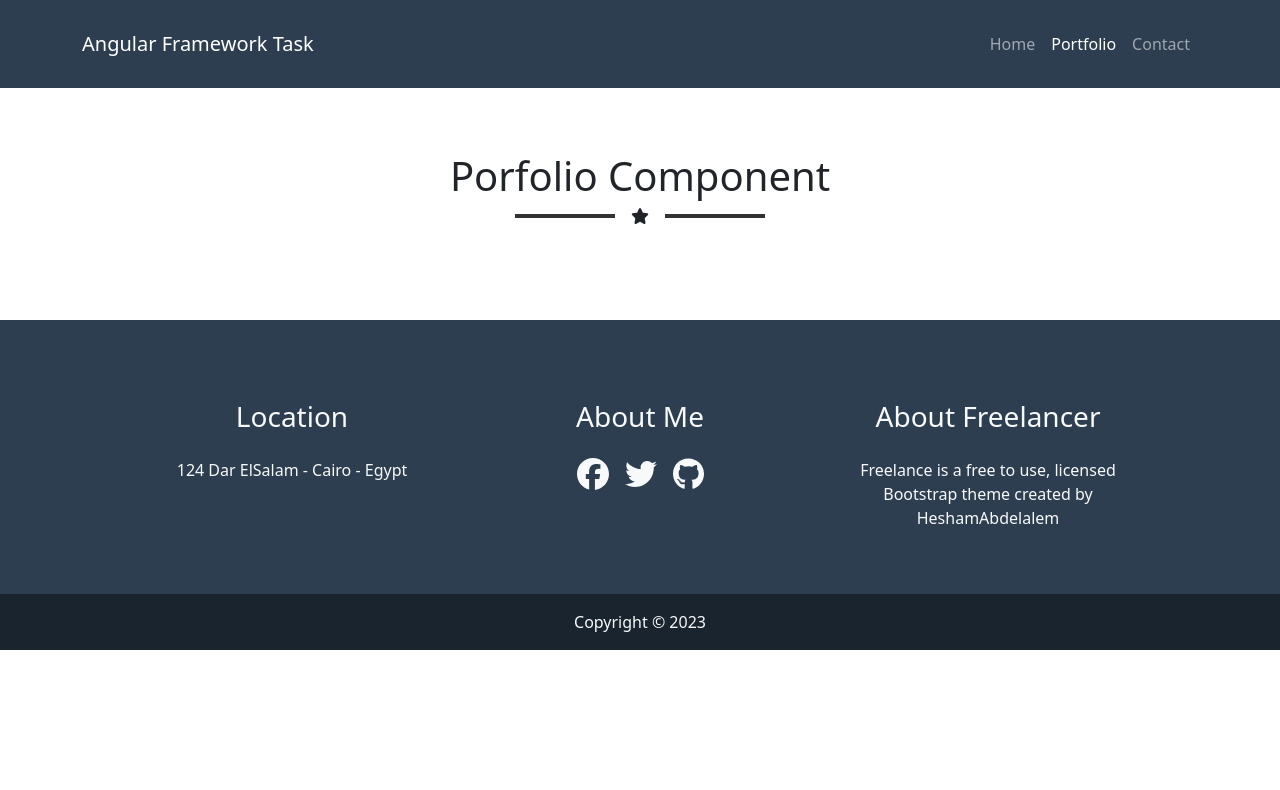
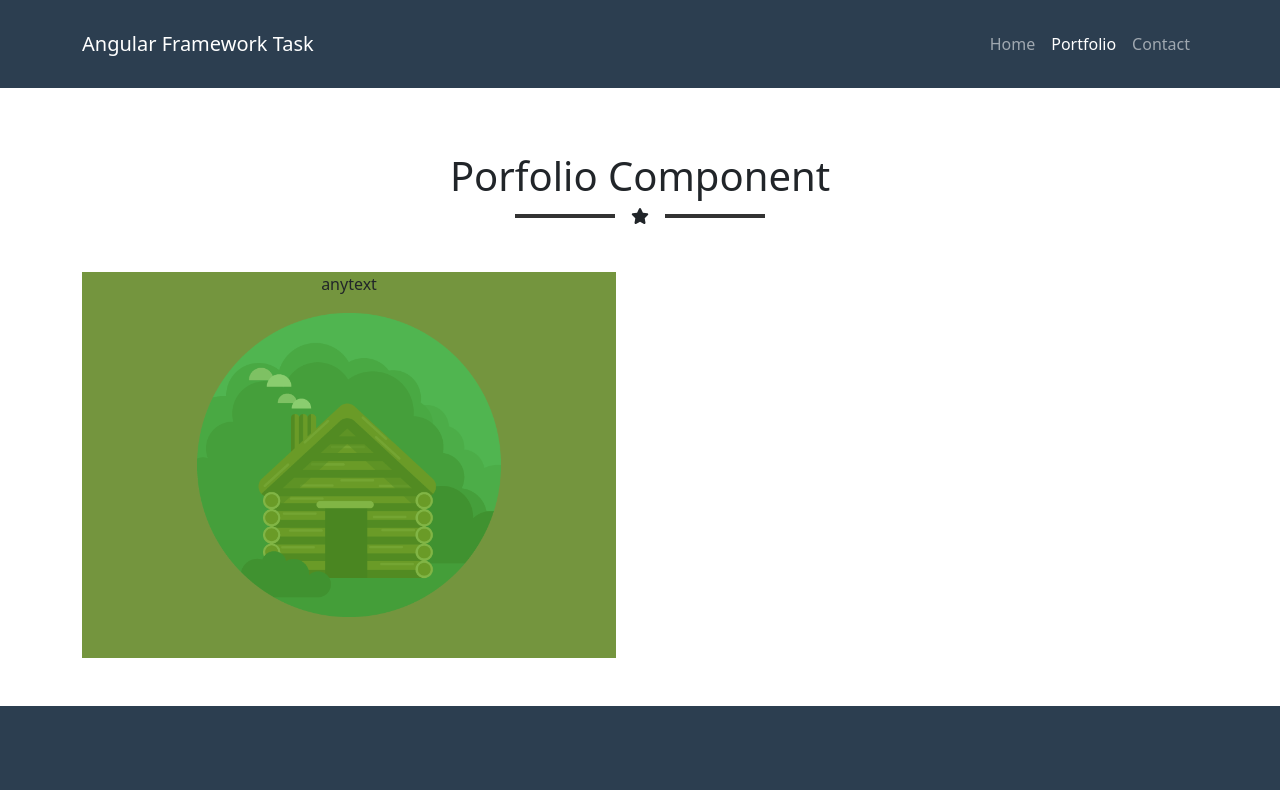
Before and after one commit to HeshamAbdelalem/route-angular-task, an Angular app: page /portfolio in a window 1280 px wide. Shown: the top 790 px of the page. Built offline with nearby package versions, Linux system fonts and the light colour scheme.

Commit message:
work at portfolio component

```diff
--- a/src/app/portfolio/portfolio.component.css
+++ b/src/app/portfolio/portfolio.component.css
@@ -11,29 +11,18 @@ div.container {
 img {
   width: 100%;
   height: 100%;
-  display: block;
-  padding: 1rem;
 }
 
-div.col-md-4 {
+.image-container {
   position: relative;
-  overflow: hidden;
+  border-radius: 1rem;
 }
 
-.layer {
+.image-layer {
+  position: absolute;
+  top: 0;
+  left: 0;
   width: 100%;
   height: 100%;
-  background-color: #1abc9ce6;
-  position: absolute;
-  /* overflow: hidden; */
-  top: 0;
-  left: 0;
-  cursor: pointer;
-  opacity: 0;
-  transition: all 0.3s ease-in-out;
-  padding: 10rem;
+  background-color: #55b62eaf;
 }
-
-.layer:hover {
-  opacity: 1;
-}
--- a/src/app/portfolio/portfolio.component.html
+++ b/src/app/portfolio/portfolio.component.html
@@ -60,4 +60,13 @@
       <img src="../../assets/port3.png" alt="" class="rounded rounded-2" />
     </div>
   </div> -->
+
+  <div class="row g-5">
+    <div class="col-md-6 overflow-hidden">
+      <div class="image-container bg-dark">
+        <img src="../../assets/poert1.png" alt="" />
+        <div class="image-layer"><p>anytext</p></div>
+      </div>
+    </div>
+  </div>
 </div>
```
